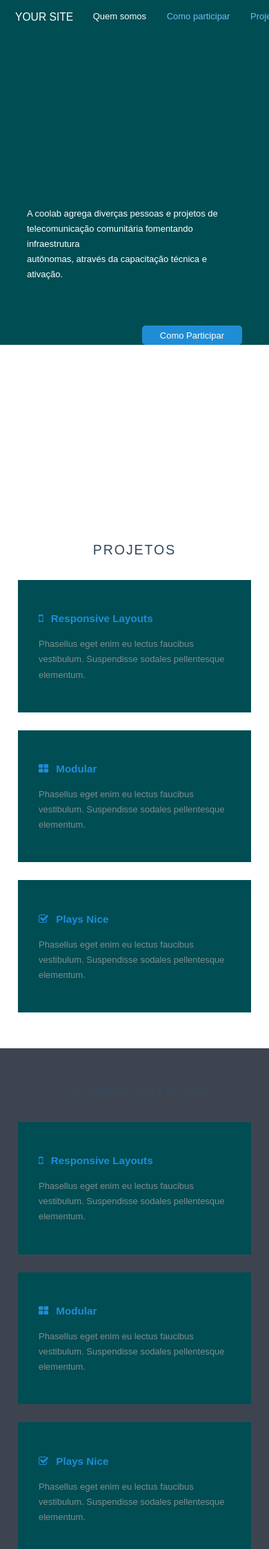
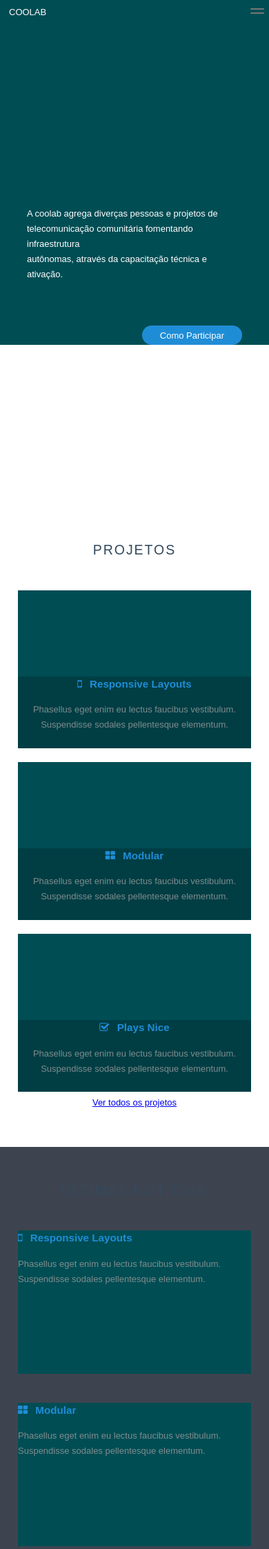
Before and after one commit to coolabnet/site, a PHP site: page / in a window 390 px wide. Shown: the top 2246 px of the page at 69% size. Run offline with PHP 8.4, Linux system fonts and the light colour scheme; some libraries are stand-ins or nearby versions.

Commit message:
Criando menu responsivo, adicionando conteudo ao rodape

```diff
--- a/css/folha.css
+++ b/css/folha.css
@@ -1,16 +1,102 @@
 .home-menu{background-color: #004D54; box-shadow:none;}
 .home-menu ul{float: none;}
+.pure-menu-disabled, .pure-menu-heading, .pure-menu-link{color: #fff;}
+div#menu{width: 100%; position: fixed; z-index: 2000; background-color: #004D54; height: 2.6em; }
+/*#coola-top-menu{overflow: hidden;}*/
+.custom-wrapper {
+    background-color: #ffd390;
+    margin-bottom: 1em;
+    -webkit-font-smoothing: antialiased;
+    height: 2.1em;
+    overflow: hidden;
+    -webkit-transition: height 0.5s;
+    -moz-transition: height 0.5s;
+    -ms-transition: height 0.5s;
+    transition: height 0.5s;
+}
+
+.custom-wrapper.open {
+    height: 14em;
+}
+
+.custom-menu-3 {
+    text-align: right;
+}
+
+.custom-toggle {
+    width: 34px;
+    height: 34px;
+    position: absolute;
+    top: 0;
+    right: 0;
+    display: none;
+}
+
+.custom-toggle .bar {
+    background-color: #777;
+    display: block;
+    width: 20px;
+    height: 2px;
+    border-radius: 100px;
+    position: absolute;
+    top: 18px;
+    right: 7px;
+    -webkit-transition: all 0.5s;
+    -moz-transition: all 0.5s;
+    -ms-transition: all 0.5s;
+    transition: all 0.5s;
+}
+
+.custom-toggle .bar:first-child {
+    -webkit-transform: translateY(-6px);
+    -moz-transform: translateY(-6px);
+    -ms-transform: translateY(-6px);
+    transform: translateY(-6px);
+}
+
+.custom-toggle.x .bar {
+    -webkit-transform: rotate(45deg);
+    -moz-transform: rotate(45deg);
+    -ms-transform: rotate(45deg);
+    transform: rotate(45deg);
+}
+
+.custom-toggle.x .bar:first-child {
+    -webkit-transform: rotate(-45deg);
+    -moz-transform: rotate(-45deg);
+    -ms-transform: rotate(-45deg);
+    transform: rotate(-45deg);
+}
+
+@media (max-width: 47.999em) {
+  .custom-wrapper.open {
+      height: 14em !important;
+  }
+    .custom-menu-3 {
+        text-align: left;
+    }
+
+    .custom-toggle {
+        display: block;
+    }
+
+}
+
 a#coolab-logo{float: left;}
 /*.splash-container{background-color: #004D54; height: 700px; position: unset;}*/
-div#coolab-video{height: 500px; background: #004D54; position: relative;}
-div#coolab-video div#legenda{position: absolute; bottom: 0; left: 0; color: white;width: 100%; padding-left: 10%; padding-right: 10%;}
+div#coolab-video{position: relative;height: 500px; background: #004D54; }
+div#coolab-video div#legenda{position: absolute; bottom: 0; left: 0; width: 100%; padding-right: 10%;padding-left: 10%; color: white;}
 div#coolab-video div#legenda p{float: left;}
-div#coolab-video div#legenda a{float:right; margin-top: 50px; }
+div#coolab-video div#legenda a{float:right; margin-top: 50px; border-radius: 25px;}
 
-div.projeto{background: #004D54; height: 100%; width: 100%; padding: 30px;}
+div.projeto{width: 100%; height: 16em;background: #004D54; }
+div.projeto div.descricao{height: 50%; position: relative; top:60%; width: 100%; background-color: #003E44;}
 div#coolab-noticias{background: #3E444F;}
 div#coolab-info{background: #004D54; }
+form#newsletter{text-align: left;}
+div#coolab-footer div:first-child{margin-bottom: 25px;}
+div#coolab-footer ul{padding: 0;}
 div#coolab-footer ul li{float: left; margin-left: 10px;list-style: none;}
 div#coolab-footer ul li a{text-decoration: none;}
-div#coolab-footer div.social-logo{width: 50px; height: 50px; background: #004D54; float: left; margin-left: 10px; border-radius: 30px}
+div#coolab-footer div.social-logo{float: left; width: 50px; height: 50px; margin-left: 10px; border-radius: 30px; background: #004D54; }
 div.footer{position: unset;}
--- a/index.html
+++ b/index.html
@@ -1,12 +1,13 @@
 <!doctype html>
 <html lang="en">
+
 <head>
     <meta charset="utf-8">
     <meta name="viewport" content="width=device-width, initial-scale=1.0">
     <meta name="description" content="A layout example that shows off a responsive product landing page.">
     <title>Coolab</title>
 
-    <link rel="stylesheet" href="css/pure-min.css" >
+    <link rel="stylesheet" href="https://unpkg.com/purecss@1.0.0/build/pure-min.css" integrity="sha384-" crossorigin="anonymous">
 
     <!--[if lte IE 8]>
         <link rel="stylesheet" href="https://unpkg.com/purecss@1.0.0/build/grids-responsive-old-ie-min.css">
@@ -25,58 +26,44 @@
     <!--<![endif]-->
     <link rel="stylesheet" href="css/folha.css">
 </head>
+
 <body>
-
-
-
-
-
-
-
-
-
     <div class="header">
-    <div class="home-menu pure-menu pure-menu-horizontal pure-menu-fixed">
-        <a class="pure-menu-heading" href="" id="coolab-logo">Your Site</a>
-
+        <div class="custom-wrapper pure-g" id="menu">
+           <div class="pure-u-1 pure-u-md-1-5">
+               <div class="pure-menu">
+                   <a href="#" class="pure-menu-heading custom-brand">Coolab</a>
+                   <a href="#" class="custom-toggle" id="toggle"><s class="bar"></s><s class="bar"></s></a>
+               </div>
+           </div>
+           <div class="pure-u-1 pure-u-md-4-5">
+               <div class="pure-menu pure-menu-horizontal custom-can-transform">
                    <ul class="pure-menu-list">
-            <li class="pure-menu-item pure-menu-selected"><a href="#" class="pure-menu-link">Quem somos</a></li>
+                       <li class="pure-menu-item"><a href="#" class="pure-menu-link">Quem somos</a></li>
                        <li class="pure-menu-item"><a href="#" class="pure-menu-link">Como participar</a></li>
                        <li class="pure-menu-item"><a href="#" class="pure-menu-link">Projetos</a></li>
                        <li class="pure-menu-item"><a href="#" class="pure-menu-link">Blog</a></li>
                        <li class="pure-menu-item"><a href="#" class="pure-menu-link">Wiki</a></li>
+
                    </ul>
                </div>
            </div>
-
+         </div>
     <div id="coolab-video">
         <div id="legenda">
-            <p>A coolab agrega diverças pessoas e projetos de <br/>
-            telecomunicação comunitária fomentando infraestrutura <br/>
-            autônomas, através da capacitação técnica e ativação.</p>
+            <p>A coolab agrega diverças pessoas e projetos de <br/> telecomunicação comunitária fomentando infraestrutura <br/> autônomas, através da capacitação técnica e ativação.</p>
 
             <a class="pure-button" href="#">Como Participar</a>
         </div>
     </div>
 
     <div class="content-wrapper">
-    <div class="content">
+        <div class="content" style="text-align:center;">
             <h2 class="content-head is-center">Projetos</h2>
-
             <div class="pure-g">
-            <!-- <div class="l-box pure-u-1 pure-u-md-1-2 pure-u-lg-1-4">
-              <div class="projeto">
-                <h3 class="content-subhead">
-                    <i class="fa fa-rocket"></i>
-                    Get Started Quickly
-                </h3>
-                <p>
-                    Phasellus eget enim eu lectus faucibus vestibulum. Suspendisse sodales pellentesque elementum.
-                </p>
-              </div>
-            </div> -->
                 <div class="l-box pure-u-1 pure-u-md-1-3 pure-u-lg-1-3">
                     <div class="projeto">
+                      <div class="descricao">
                         <h3 class="content-subhead">
                             <i class="fa fa-mobile"></i>
                             Responsive Layouts
@@ -86,8 +73,12 @@
                         </p>
                       </div>
                     </div>
+                </div>
                 <div class="l-box pure-u-1 pure-u-md-1-3 pure-u-lg-1-3">
                     <div class="projeto">
+                      <div class="descricao">
+
+
                         <h3 class="content-subhead">
                             <i class="fa fa-th-large"></i>
                             Modular
@@ -97,8 +88,12 @@
                         </p>
                       </div>
                     </div>
+                </div>
                 <div class="l-box pure-u-1 pure-u-md-1-3 pure-u-lg-1-3">
                     <div class="projeto">
+                        <div class="descricao">
+
+
                         <h3 class="content-subhead">
                             <i class="fa fa-check-square-o"></i>
                             Plays Nice
@@ -106,10 +101,12 @@
                         <p>
                             Phasellus eget enim eu lectus faucibus vestibulum. Suspendisse sodales pellentesque elementum.
                         </p>
-
                         </div>
                     </div>
                 </div>
+
+            </div>
+            <a href="#" style="display:inline-block;"><p>Ver todos os projetos</p><a>
         </div>
         <div class="content" id="coolab-noticias">
             <h2 class="content-head is-center">Ultimas Noticias</h2>
@@ -151,23 +148,6 @@
                 </div>
             </div>
         </div>
-    <!-- <div class="ribbon l-box-lrg pure-g">
-        <div class="l-box-lrg is-center pure-u-1 pure-u-md-1-2 pure-u-lg-2-5">
-            <img width="300" alt="File Icons" class="pure-img-responsive" src="img/common/file-icons.png">
-        </div>
-        <div class="pure-u-1 pure-u-md-1-2 pure-u-lg-3-5">
-
-            <h2 class="content-head content-head-ribbon">Laboris nisi ut aliquip.</h2>
-
-            <p>
-                Lorem ipsum dolor sit amet, consectetur adipisicing elit, sed do eiusmod
-                tempor incididunt ut labore et dolore magna aliqua. Ut enim ad minim veniam,
-                quis nostrud exercitation ullamco laboris nisi ut aliquip ex ea commodo
-                consequat. Duis aute irure dolor.
-            </p>
-        </div>
-    </div> -->
-
         <div class="content" id="coolab-info">
             <div class="pure-g">
                 <div class="l-box-lrg pure-u-1 pure-u-md-2-5">
@@ -191,6 +171,7 @@
                         <li><a href="#">Projetos</a></li>
                         <li><a href="#">blog</a></li>
                         <li><a href="#">wiki</a></li>
+                    </ul>
                 </div>
                 <div class="pure-u-1-5">
                     <div class="social-logo"></div>
@@ -199,22 +180,61 @@
                 </div>
             </div>
             <div class="pure-g">
-        <div class="pure-u-3-5">
-          <form>
-
+                <div class="pure-u-1-5">
+                    <form class="pure-form" id="newsletter">
+                        <label for="email"> Assine a newsletter</label>
+                        <input type="text" name="email" id="email" />
                     </form>
-
                 </div>
+                <div class="pure-u-2-5"></div>
                 <div class="pure-u-2-5">
-          2018 coolab. alguns direito reservados.
+                    2018 coolab. alguns direitos reservados.
                 </div>
             </div>
         </div>
+    </div>
+    <script>
+      (function (window, document) {
+      var menu = document.getElementById('menu'),
+          WINDOW_CHANGE_EVENT = ('onorientationchange' in window) ? 'orientationchange':'resize';
 
-</div>
+      function toggleHorizontal() {
+          [].forEach.call(
+              document.getElementById('menu').querySelectorAll('.custom-can-transform'),
+              function(el){
+                  el.classList.toggle('pure-menu-horizontal');
+              }
+          );
+      };
 
+      function toggleMenu() {
+          // set timeout so that the panel has a chance to roll up
+          // before the menu switches states
+          if (menu.classList.contains('open')) {
+              setTimeout(toggleHorizontal, 500);
+          }
+          else {
+              toggleHorizontal();
+          }
+          menu.classList.toggle('open');
+          document.getElementById('toggle').classList.toggle('x');
+      };
 
+      function closeMenu() {
+          if (menu.classList.contains('open')) {
+              toggleMenu();
+          }
+      }
 
+      document.getElementById('toggle').addEventListener('click', function (e) {
+          toggleMenu();
+          e.preventDefault();
+      });
 
+      window.addEventListener(WINDOW_CHANGE_EVENT, closeMenu);
+      })(this, this.document);
+
+      </script>
 </body>
+
 </html>
```
Lines whose indentation alone changed are shown as unchanged.
